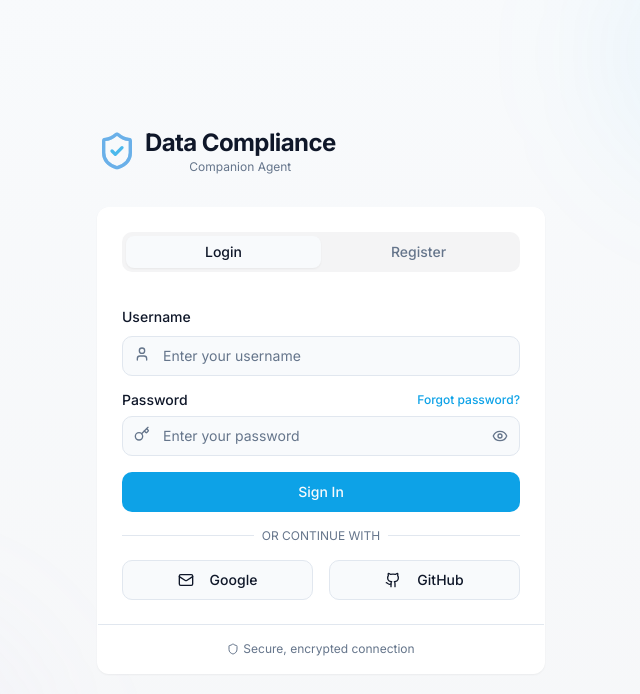
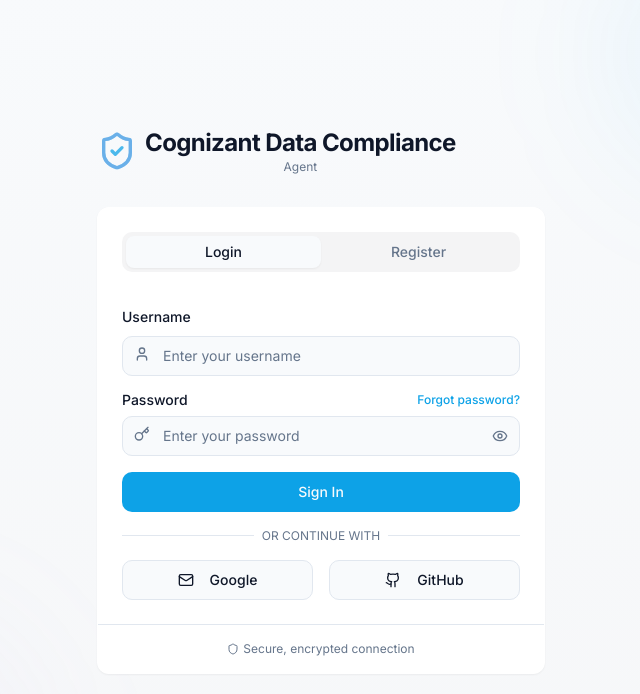
Before and after one commit to aniket127/data-compliance-navigator, a React (Vite) app: page /login in a window 1280 px wide. Shown: the top 694 px of the page, without its empty margins (319-959 px from the left). Built offline with nearby package versions, Linux system fonts and the light colour scheme.

Commit message:
Rename Agent name
Rename the Agent name to Cognizant Data Compliance Agent in the logo and footer.

```diff
--- a/src/components/ui/logo.tsx
+++ b/src/components/ui/logo.tsx
@@ -45,10 +45,10 @@ export const Logo: React.FC<LogoProps> = ({
             'font-bold leading-none tracking-tight',
             textSizeClasses[size]
           )}>
-            Data Compliance
+            Cognizant Data Compliance
           </span>
           <span className="text-xs text-muted-foreground">
-            Companion Agent
+            Agent
           </span>
         </div>
       )}
--- a/src/pages/Index.tsx
+++ b/src/pages/Index.tsx
@@ -36,8 +36,8 @@ const Index = () => {
           </div>
 
           <h1 className="text-4xl md:text-6xl font-bold tracking-tight mb-6">
-            Data Compliance
-            <span className="block text-primary ml-1">Companion Agent</span>
+            Cognizant Data Compliance
+            <span className="block text-primary ml-1">Agent</span>
           </h1>
 
           <p className="text-xl text-muted-foreground mb-8 max-w-2xl mx-auto">
@@ -198,7 +198,7 @@ const Index = () => {
           <div className="flex items-center mb-6 md:mb-0">
             <Logo size="sm" />
             <div className="text-sm text-muted-foreground ml-8">
-              © 2023 Data Compliance Companion Agent
+              © 2023 Cognizant Data Compliance Agent
             </div>
           </div>
 
```
